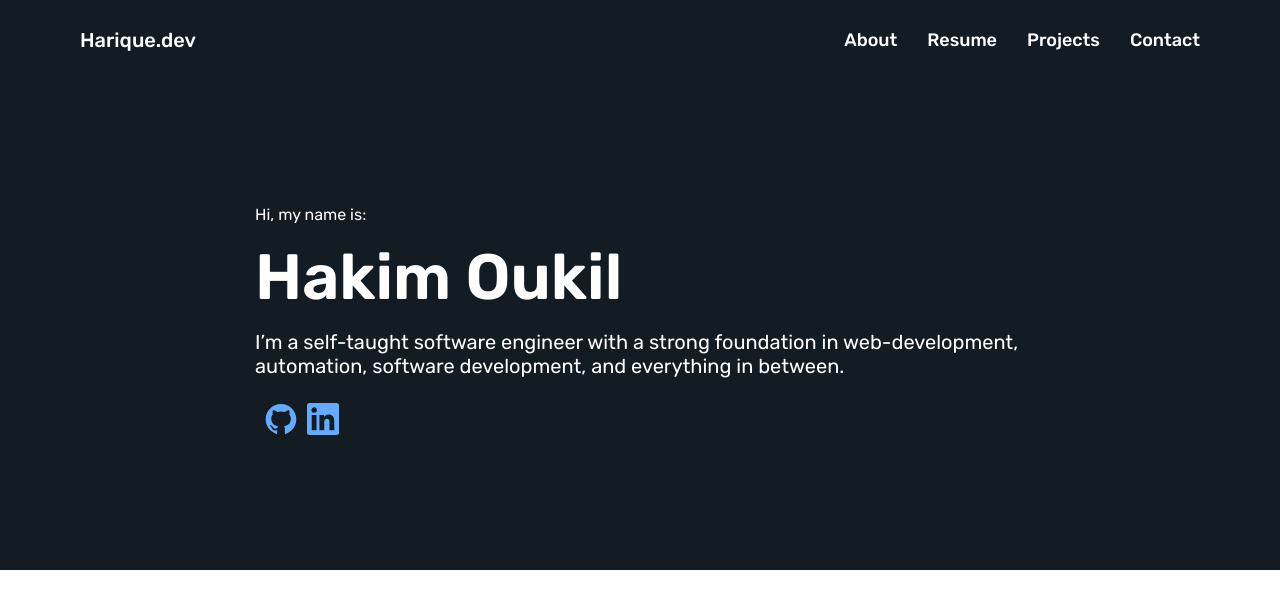
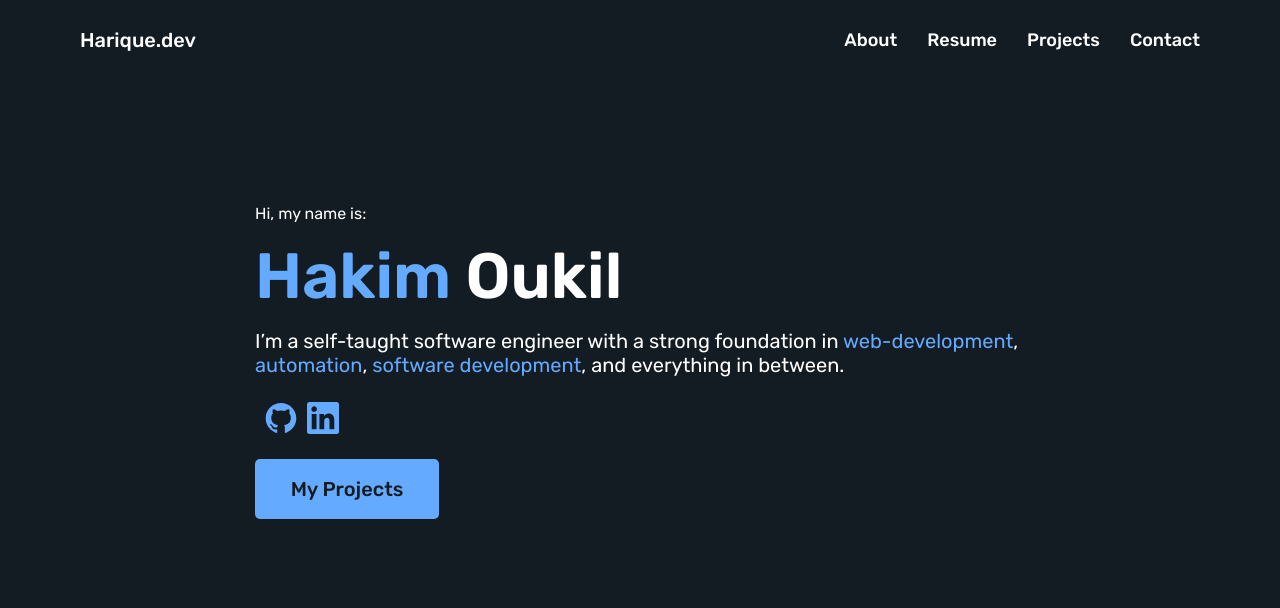
Before and after one commit to Harique/Harique, a Vue app: page / in a window 1280 px wide. Shown: the top 608 px of the page. Built offline with nearby package versions, Linux system fonts and the light colour scheme.

Commit message:
finished intro page

```diff
--- a/src/App.vue
+++ b/src/App.vue
@@ -9,6 +9,8 @@ import FooterComp from './components/FooterComp.vue';
   <div class="main_div">
     <HeaderComp />
     <MainComp />
+    <MainComp />
+
     <FooterComp></FooterComp>
   </div>
 </template>
--- a/src/assets/main.css
+++ b/src/assets/main.css
@@ -4,29 +4,29 @@
   --clr-bg-blue: #131B23;
   --clr-txt-primary: #FFFFFF;
   --clr-txt-secondary: #BEBEBE;
-  --clr-txt-accent: #EB8B4C;
+  --clr-txt-accent: #64ABFF;
+  --clr-txt-accent-2:#147EFB;
 
 }
 
 
 body,html {
   display: flex;
-  height: 100vh;
-  width: 100vw;
+  height: 100%;
+  width: 100%;
   background-color: var(--clr-bg);
   margin: 0;
   font-family: 'Rubik', sans-serif;
-  scroll-behavior: smooth;
+  overflow: auto;
 }
 
 #app{
   height: 100%;
   width: 100%;
   display: flex;
-
   flex-direction: column;
   justify-content: center;
   align-items: flex-start;
   gap: 0.625rem;
-  overflow: hidden;
+
 }
--- /dev/null
+++ b/src/components/AccentComp.vue
@@ -0,0 +1,15 @@
+<script lang="ts">
+
+export default {
+    name:"AccentComp",
+    props: {phrase:String}
+}
+</script>
+<template>
+    <a class="prop">{{ phrase }}</a>
+</template>
+<style scoped>
+.prop{
+    color: var(--clr-txt-accent);
+}
+</style>
--- a/src/components/HeaderComp.vue
+++ b/src/components/HeaderComp.vue
@@ -22,14 +22,15 @@ export default {
 <style scoped>
 .header{
   display: flex;
-  height: 5rem;
-  padding: 0rem 5rem;
+  height: 79px;
+  padding: 1.719rem 5rem 1.719rem 5rem;
   justify-content: space-between;
   align-items: center;
   align-self: stretch;
   background: var(--clr-bg-blue);
 }
 .logo{
+
   color: var(--clr-txt-primary);
   font-size: 20px;
   font-style: normal;
@@ -37,11 +38,13 @@ export default {
   line-height: normal
 }
 .nav_bar{
+  text-align: center;
+
   display: flex;
   justify-content: center;
   align-items: center;
   gap: 1.875rem;
-  align-self: stretch;
+
 }
 .nav_bar a {
   color: var(--clr-txt-primary);
--- a/src/components/IntroComp.vue
+++ b/src/components/IntroComp.vue
@@ -1,12 +1,12 @@
 <script lang="ts">
 import '../assets/main.css'
-import GithubIcon from "./icons/IconGithub.vue"
-import LinkedInIcon from "./icons/IconLinkedIn.vue"
+import GithubIcon from './icons/IconGithub.vue'
+import LinkedInIcon from './icons/IconLinkedIn.vue'
+import AccentComp from './AccentComp.vue'
 
 export default {
   name: 'IntroComp',
-    components: { GithubIcon, LinkedInIcon}
-
+  components: { GithubIcon, LinkedInIcon ,AccentComp}
 }
 </script>
 
@@ -14,22 +14,31 @@ export default {
   <div class="intro">
     <div class="writing">
       <h2>Hi, my name is:</h2>
-        <h1>Hakim Oukil</h1>
-        <p>I’m a self-taught software engineer with a strong foundation in web-development,<br> automation, software development, and everything in between.</p>
+      <h1><AccentComp phrase="Hakim"/> Oukil</h1>
+      <p>
+        I’m a self-taught software engineer with a strong foundation in <AccentComp phrase="web-development"/>,<br />
+        <AccentComp phrase="automation"/>, <AccentComp phrase="software development"/>, and everything in between.
+      </p>
       <div class="icons">
         <GithubIcon></GithubIcon>
         <LinkedInIcon></LinkedInIcon>
+      </div>
+      <div class="button">
+        <p>My Projects</p>
+
       </div>
 
 
     </div>
 
+
   </div>
 </template>
 <style scoped>
-.intro{
+.intro {
   display: flex;
   padding: 7.813rem 15.938rem;
+  height: 26.25rem;
   flex-direction: column;
   justify-content: center;
   align-items: center;
@@ -54,7 +63,7 @@ export default {
   align-items: flex-start;
   gap: 0.625rem;
 }
-h2{
+h2 {
   margin: 0;
   font-size: 16px;
   font-style: normal;
@@ -63,7 +72,7 @@ h2{
   color: var(--clr-txt-primary);
   height: min-content;
 }
-h1{
+h1 {
   margin: 0;
   font-size: 64px;
   font-style: normal;
@@ -71,7 +80,7 @@ h1{
   line-height: normal;
   color: var(--clr-txt-primary);
 }
-p{
+p {
   margin: 0;
   font-size: 20px;
   font-style: normal;
@@ -79,4 +88,26 @@ p{
   line-height: normal;
   color: var(--clr-txt-primary);
 }
+.button {
+  display: flex;
+  width: 10.25rem;
+  height: 2.5rem;
+  padding: 0.625rem;
+  justify-content: center;
+  text-align: center;
+  align-items: flex-start;
+  gap: 0.625rem;
+  border-radius: 5px;
+  background: var(--clr-txt-accent);
+}
+.button p{
+  color: var(--clr-bg-blue);
+  display: flex;
+  flex-direction: column;
+  justify-content: center;
+  flex: 1 0 0;
+  align-self: stretch;
+  font-size: 20px;
+  font-weight: 500;
+}
 </style>
--- a/src/components/MainComp.vue
+++ b/src/components/MainComp.vue
@@ -11,6 +11,7 @@ export default {
 
   <main class="main">
     <IntroComp></IntroComp>
+
   </main>
 
 </template>
```
Lines whose indentation alone changed are shown as unchanged.
